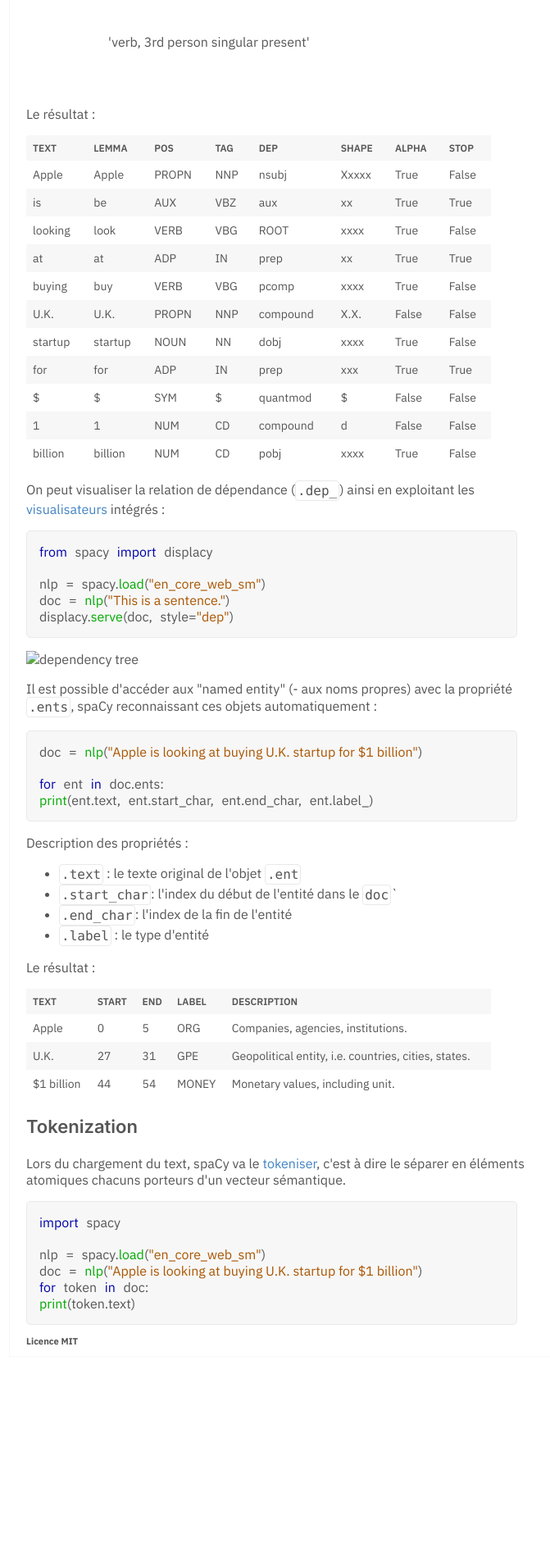
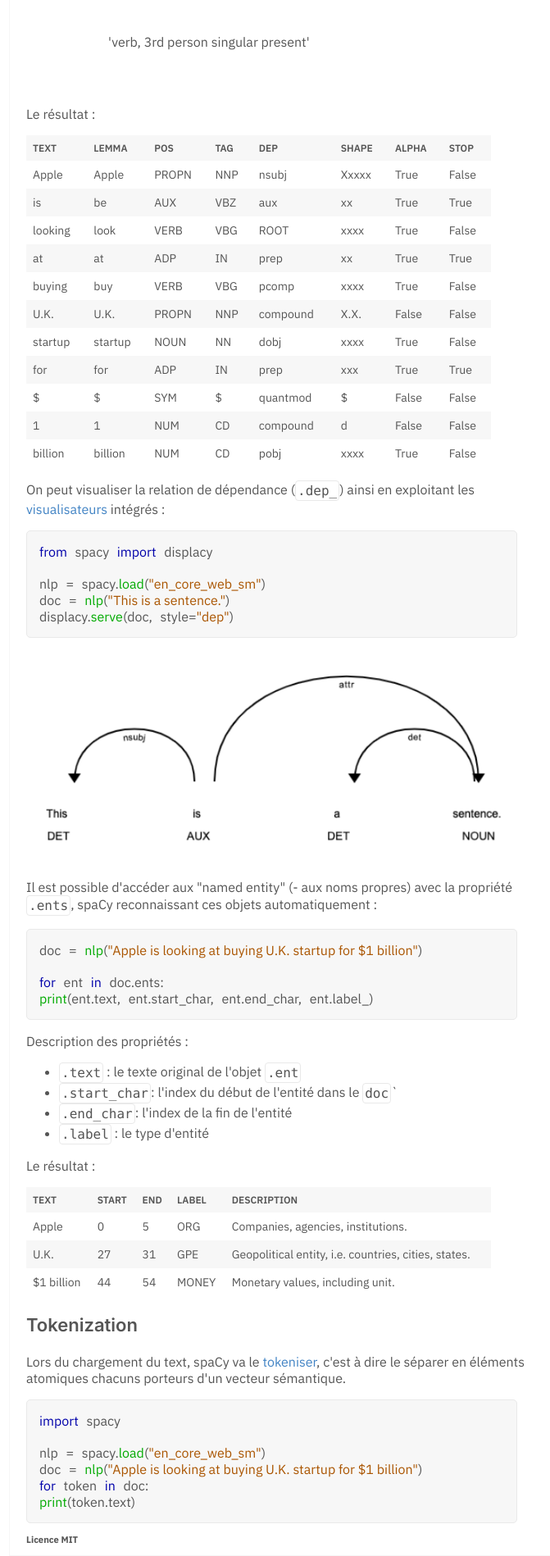
Before and after one commit to Maxence-L/arboretum.link, a Jekyll site: the page built from _notes/spacy.md, in a window 1280 px wide. Shown: the part 1642-3540 px from the top of the page at 82% size, without its empty margins (298-969 px from the left). Built offline with Jekyll 4.4.1, drawn with Linux system fonts in a browser that asks for light colours; before the commit the page ends 3297 px from its top, so only the background shows below that.

Commit message:
update spacy.md

`````diff
--- a/_notes/spacy.md
+++ b/_notes/spacy.md
@@ -84,7 +84,7 @@ doc = nlp("This is a sentence.")
 displacy.serve(doc, style="dep")
 ````
 
-![dependency tree](assets/img/dependency_tree_spacy.png)
+![dependency tree](/assets/img/dependency_tree_spacy.png)
 
 Il est possible d'accéder aux "named entity" (- aux noms propres) avec la propriété `.ents`, spaCy reconnaissant ces objets automatiquement :
 
`````
